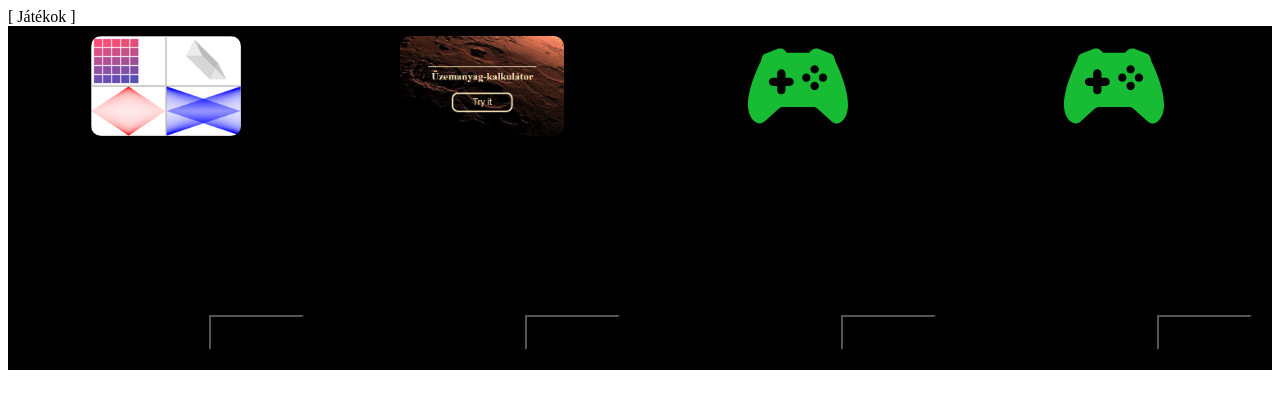
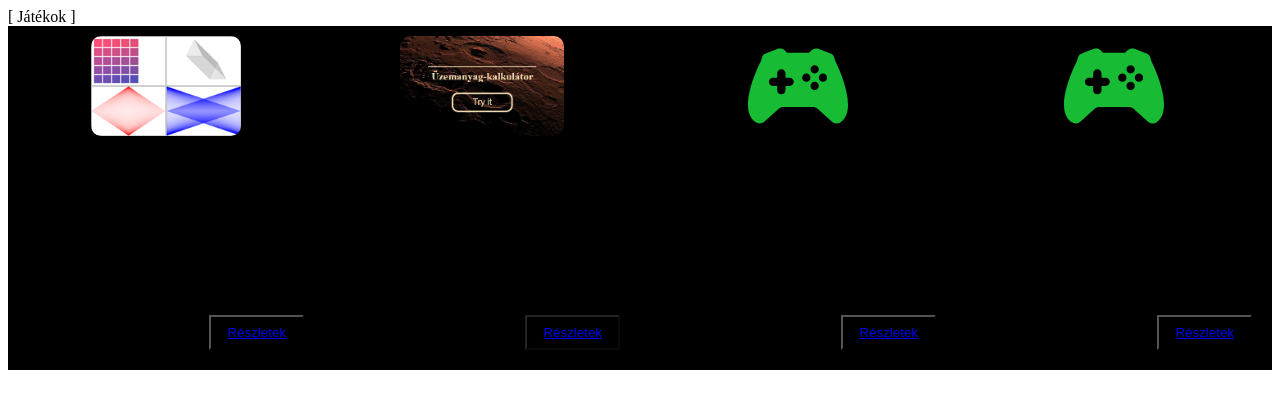
Before and after one commit to laszloadam/portfolio, a PHP site: page /inc/games.html in a window 1280 px wide. Shown: the top 409 px of the page. Run offline with PHP 8.4, Linux system fonts and the light colour scheme.

Commit message:
fixed S-P-S

```diff
--- a/games/S-P-S/src/style.css
+++ b/games/S-P-S/src/style.css
@@ -1,6 +1,11 @@
+body {
+    background: #000;
+    color: #FFF;
+}
 .gameBody{
     display: flex;
     flex-direction: column;
+    align-items: center;
 }
 #info {
     width: 30px;
--- a/inc/games.html
+++ b/inc/games.html
@@ -25,7 +25,7 @@
 			<div class="box-content">
 				<h2>Titkos kód</h2>
 				<p>A játék lényege, hogy kitaláljunk egy rejtélyes számot</p>
-				<button class="btn" id="btnSC">Részletek</button>
+				<button type="button" class="btn" id="btnSC"><a rel="noopener"href="https://laszloadam.github.io/portfolio/games/secretCodeGame/" target="_blank">Részletek</a></button>
 			</div>
 		</div>
 		<div class="box">
@@ -33,7 +33,7 @@
 			<div class="box-content">
 				<h2>Hármas amőba</h2>
 				<p>Mindenki ismeri</p>
-				<button class="btn" id="btnTTT">Részletek</button>
+				<button class="btn" id="btnTTT" disabled><a rel="noopener"href="https://laszloadam.github.io/portfolio/games/ticTacToe" target="_blank" >Részletek</a></button>
 			</div>
 		</div>
 		<div class="box">
@@ -41,7 +41,7 @@
 			<div class="box-content">
 				<h2>Kő papír olló</h2>
 				<p>A kő üti az ollót, az olló a papírt, a papír a követ.</p>
-				<button class="btn" id="btnSPS">Részletek</button>
+				<button class="btn" id="btnSPS"><a rel="noopener"href="https://laszloadam.github.io/portfolio/games/S-P-S/" target="_blank">Részletek</a></button>
 			</div>
 		</div>
 		<div class="box">
@@ -49,7 +49,7 @@
 			<div class="box-content">
 				<h2>ClickPunk</h2>
 				<p>Egy zenés játék</p>
-				<button class="btn" id="btnCP">Részletek</button>
+				<button class="btn" id="btnCP"><a rel="noopener"href="https://laszloadam.github.io/portfolio/games/clickPunk/" target="_blank">Részletek</a></button>
 			</div>
 		</div>
 	</div>
@@ -66,42 +66,42 @@
 				$("#gameSubWindow").css("height", "auto")
 			});
 
-			$("#btnSC").click(function(){
-				$("#gameWindow").load("../games/secretCodeGame/index.html");
-				$('#gameHeader').html('<div class="headers"><div class="headerTitles">[ Titkos kód ]</div><div class="winButtons"><span id="quitGame" class="window"><box-icon name="window-close"></box-icon></span></div></div>');
-				$("#quitGame").click(function(){
-					$("#gameHeader").empty();
-					$("#gameWindow").empty();
-					$("#gameListWindow").css("height", "0%")
-				});
-				$("#gameSubWindow").css("height", "calc(100% - 43px)");
-				$("#gameListWindow").css("height", "100%");
-				$("#gameSubWindow").css("height", "100%")
-			});
-			$("#btnTTT").click(function(){
-				$("#gameWindow").load("../games/ticTacToe/index.html");
-				$('#gameHeader').html('<div class="headers"><div class="headerTitles">[ Amőba ]</div><div class="winButtons"><span id="quitGame" class="window"><box-icon name="window-close"></box-icon></span></div></div>');
-				$("#quitGame").click(function(){
-					$("#gameHeader").empty();
-					$("#gameWindow").empty();
-					$("#gameListWindow").css("height", "0%")
-				});
-				$("#gameSubWindow").css("height", "calc(100% - 43px)");
-				$("#gameListWindow").css("height", "100%");
-				$("#gameSubWindow").css("height", "100%")
-			});
-			$("#btnSPS").click(function(){
-				$("#gameWindow").load("../games/S-P-S/index.html");
-				$('#gameHeader').html('<div class="headers"><div class="headerTitles">[ Kő papír olló ]</div><div class="winButtons"><span id="quitGame" class="window"><box-icon name="window-close"></box-icon></span></div></div>');
-				$("#quitGame").click(function(){
-					$("#gameHeader").empty();
-					$("#gameWindow").empty();
-					$("#gameListWindow").css("height", "0%")
-				});
-				$("#gameSubWindow").css("height", "calc(100% - 43px)");
-				$("#gameListWindow").css("height", "100%");
-				$("#gameSubWindow").css("height", "100%")
-			})
+			// $("#btnSC").click(function(){
+			// 	$("#gameWindow").load("../games/secretCodeGame/index.html");
+			// 	$('#gameHeader').html('<div class="headers"><div class="headerTitles">[ Titkos kód ]</div><div class="winButtons"><span id="quitGame" class="window"><box-icon name="window-close"></box-icon></span></div></div>');
+			// 	$("#quitGame").click(function(){
+			// 		$("#gameHeader").empty();
+			// 		$("#gameWindow").empty();
+			// 		$("#gameListWindow").css("height", "0%")
+			// 	});
+			// 	$("#gameSubWindow").css("height", "calc(100% - 43px)");
+			// 	$("#gameListWindow").css("height", "100%");
+			// 	$("#gameSubWindow").css("height", "100%")
+			// });
+			// $("#btnTTT").click(function(){
+			// 	$("#gameWindow").load("../games/ticTacToe/index.html");
+			// 	$('#gameHeader').html('<div class="headers"><div class="headerTitles">[ Amőba ]</div><div class="winButtons"><span id="quitGame" class="window"><box-icon name="window-close"></box-icon></span></div></div>');
+			// 	$("#quitGame").click(function(){
+			// 		$("#gameHeader").empty();
+			// 		$("#gameWindow").empty();
+			// 		$("#gameListWindow").css("height", "0%")
+			// 	});
+			// 	$("#gameSubWindow").css("height", "calc(100% - 43px)");
+			// 	$("#gameListWindow").css("height", "100%");
+			// 	$("#gameSubWindow").css("height", "100%")
+			// });
+			// $("#btnSPS").click(function(){
+			// 	$("#gameWindow").load("../games/S-P-S/index.html");
+			// 	$('#gameHeader').html('<div class="headers"><div class="headerTitles">[ Kő papír olló ]</div><div class="winButtons"><span id="quitGame" class="window"><box-icon name="window-close"></box-icon></span></div></div>');
+			// 	$("#quitGame").click(function(){
+			// 		$("#gameHeader").empty();
+			// 		$("#gameWindow").empty();
+			// 		$("#gameListWindow").css("height", "0%")
+			// 	});
+			// 	$("#gameSubWindow").css("height", "calc(100% - 43px)");
+			// 	$("#gameListWindow").css("height", "100%");
+			// 	$("#gameSubWindow").css("height", "100%")
+			// })
 		})
 	 </script>
 </body>
```
Also changed, not shown: games/S-P-S/index.html (+6 -6 lines), games/S-P-S/js/script.js (+7 -7 lines).
